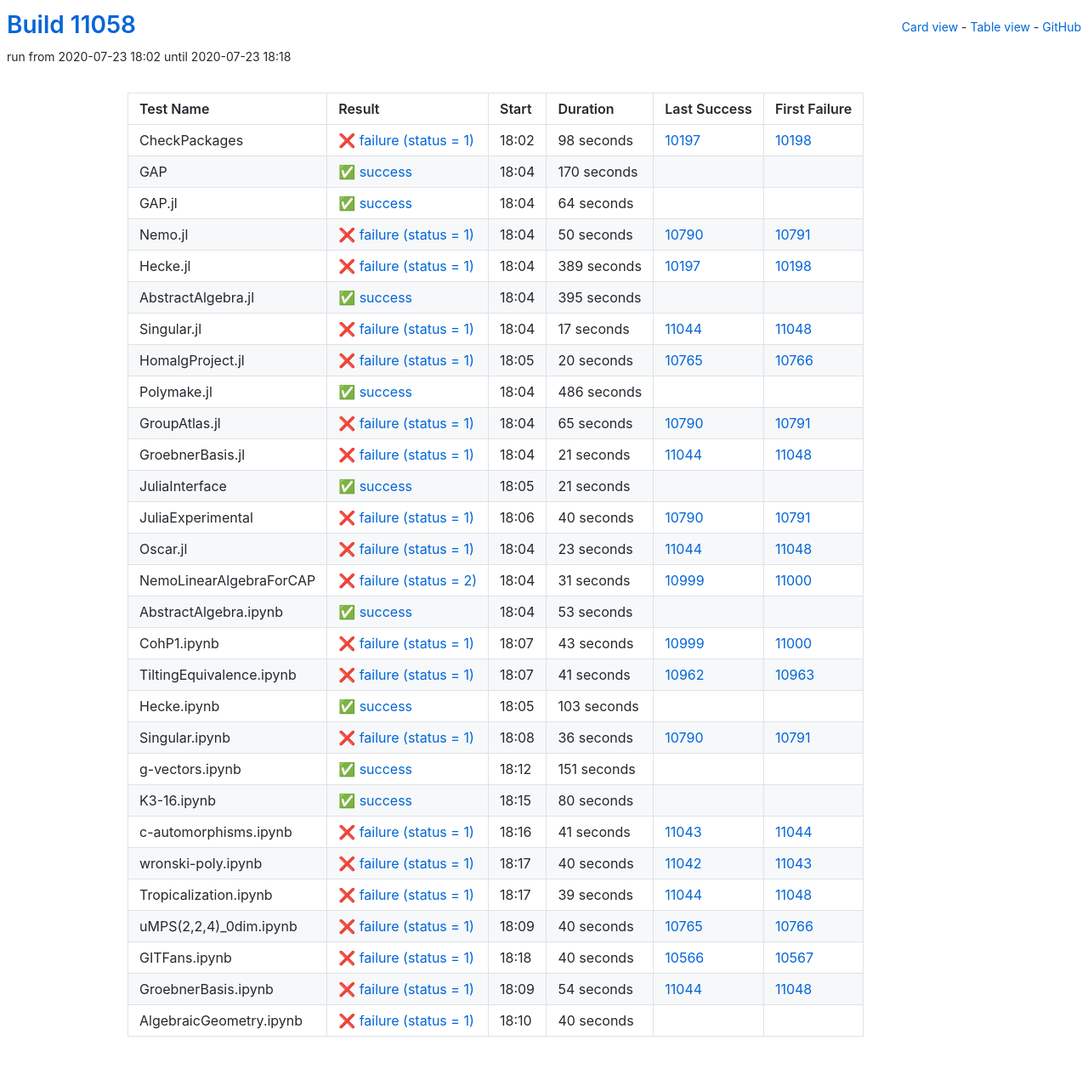
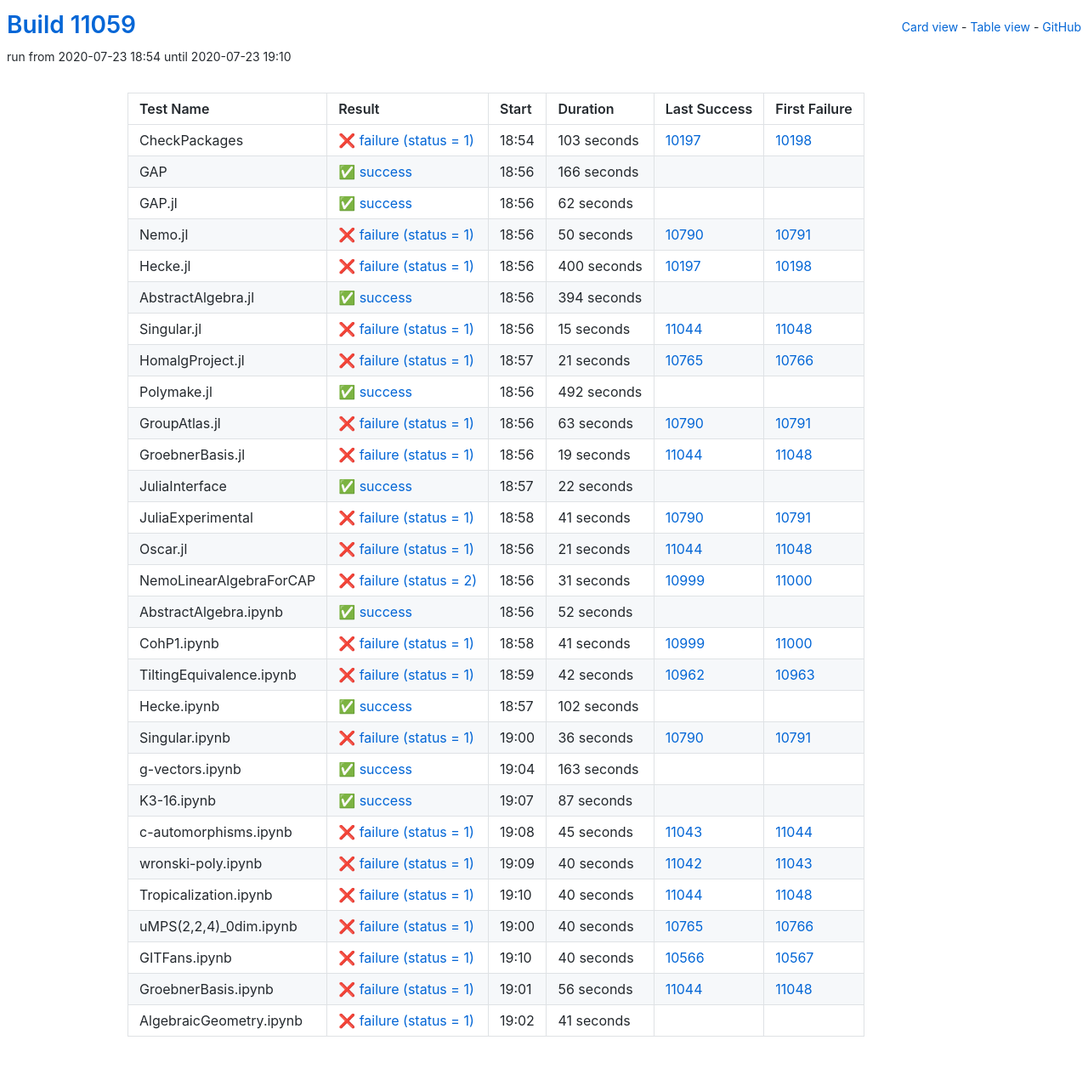
Before and after one commit to oscar-system/oscar-ci-status, a Jekyll site: the page built from table.html, in a window 1280 px wide. Shown: the whole page at 85% size. Built offline with Jekyll 4.4.1, drawn with Linux system fonts in a browser that asks for light colours.

Commit message:
Build #11059

```diff
--- a/_data/ci.yml
+++ b/_data/ci.yml
@@ -1,6 +1,6 @@
 ---
-build: 11058
-build_url: https://oscarci.mathematik.uni-kl.de/job/oscar/11058/
+build: 11059
+build_url: https://oscarci.mathematik.uni-kl.de/job/oscar/11059/
 job: oscar
 organization: oscar-system
 repo: oscar-ci-status
@@ -8,44 +8,44 @@
 tests:
 - name: CheckPackages
   id: checkpackages
-  log: https://oscarci.mathematik.uni-kl.de/job/oscar/11058/artifact/logs/build-11058/CheckPackages.log
-  start: 2020-07-23 18:02
+  log: https://oscarci.mathematik.uni-kl.de/job/oscar/11059/artifact/logs/build-11059/CheckPackages.log
+  start: 2020-07-23 18:54
   success: false
   exitcode: 1
   status: failure
-  duration: 98
+  duration: 103
   last_success: 10197
   last_success_url: https://oscarci.mathematik.uni-kl.de/job/oscar/10197/
   first_failure: 10198
   first_failure_url: https://oscarci.mathematik.uni-kl.de/job/oscar/10198/
 - name: GAP
   id: gap
-  log: https://oscarci.mathematik.uni-kl.de/job/oscar/11058/artifact/logs/build-11058/GAP.log
-  start: 2020-07-23 18:04
+  log: https://oscarci.mathematik.uni-kl.de/job/oscar/11059/artifact/logs/build-11059/GAP.log
+  start: 2020-07-23 18:56
   success: true
   exitcode: 0
   status: success
-  duration: 170
+  duration: 166
   last_success: false
   last_success_url:
   first_failure: false
   first_failure_url:
 - name: GAP.jl
   id: gap-jl
-  log: https://oscarci.mathematik.uni-kl.de/job/oscar/11058/artifact/logs/build-11058/GAP.jl.log
-  start: 2020-07-23 18:04
+  log: https://oscarci.mathematik.uni-kl.de/job/oscar/11059/artifact/logs/build-11059/GAP.jl.log
+  start: 2020-07-23 18:56
   success: true
   exitcode: 0
   status: success
-  duration: 64
+  duration: 62
   last_success: false
   last_success_url:
   first_failure: false
   first_failure_url:
 - name: Nemo.jl
   id: nemo-jl
-  log: https://oscarci.mathematik.uni-kl.de/job/oscar/11058/artifact/logs/build-11058/Nemo.jl.log
-  start: 2020-07-23 18:04
+  log: https://oscarci.mathematik.uni-kl.de/job/oscar/11059/artifact/logs/build-11059/Nemo.jl.log
+  start: 2020-07-23 18:56
   success: false
   exitcode: 1
   status: failure
@@ -56,80 +56,116 @@
   first_failure_url: https://oscarci.mathematik.uni-kl.de/job/oscar/10791/
 - name: Hecke.jl
   id: hecke-jl
-  log: https://oscarci.mathematik.uni-kl.de/job/oscar/11058/artifact/logs/build-11058/Hecke.jl.log
-  start: 2020-07-23 18:04
+  log: https://oscarci.mathematik.uni-kl.de/job/oscar/11059/artifact/logs/build-11059/Hecke.jl.log
+  start: 2020-07-23 18:56
   success: false
   exitcode: 1
   status: failure
-  duration: 389
+  duration: 400
   last_success: 10197
   last_success_url: https://oscarci.mathematik.uni-kl.de/job/oscar/10197/
   first_failure: 10198
   first_failure_url: https://oscarci.mathematik.uni-kl.de/job/oscar/10198/
 - name: AbstractAlgebra.jl
   id: abstractalgebra-jl
-  log: https://oscarci.mathematik.uni-kl.de/job/oscar/11058/artifact/logs/build-11058/AbstractAlgebra.jl.log
-  start: 2020-07-23 18:04
+  log: https://oscarci.mathematik.uni-kl.de/job/oscar/11059/artifact/logs/build-11059/AbstractAlgebra.jl.log
+  start: 2020-07-23 18:56
   success: true
   exitcode: 0
   status: success
-  duration: 395
+  duration: 394
   last_success: false
   last_success_url:
   first_failure: false
   first_failure_url:
 - name: Singular.jl
   id: singular-jl
-  log: https://oscarci.mathematik.uni-kl.de/job/oscar/11058/artifact/logs/build-11058/Singular.jl.log
-  start: 2020-07-23 18:04
+  log: https://oscarci.mathematik.uni-kl.de/job/oscar/11059/artifact/logs/build-11059/Singular.jl.log
+  start: 2020-07-23 18:56
   success: false
   exitcode: 1
   status: failure
-  duration: 17
+  duration: 15
   last_success: 11044
   last_success_url: https://oscarci.mathematik.uni-kl.de/job/oscar/11044/
   first_failure: 11048
   first_failure_url: https://oscarci.mathematik.uni-kl.de/job/oscar/11048/
 - name: HomalgProject.jl
   id: homalgproject-jl
-  log: https://oscarci.mathematik.uni-kl.de/job/oscar/11058/artifact/logs/build-11058/HomalgProject.jl.log
-  start: 2020-07-23 18:05
+  log: https://oscarci.mathematik.uni-kl.de/job/oscar/11059/artifact/logs/build-11059/HomalgProject.jl.log
+  start: 2020-07-23 18:57
   success: false
   exitcode: 1
   status: failure
-  duration: 20
+  duration: 21
   last_success: 10765
   last_success_url: https://oscarci.mathematik.uni-kl.de/job/oscar/10765/
   first_failure: 10766
   first_failure_url: https://oscarci.mathematik.uni-kl.de/job/oscar/10766/
 - name: Polymake.jl
   id: polymake-jl
-  log: https://oscarci.mathematik.uni-kl.de/job/oscar/11058/artifact/logs/build-11058/Polymake.jl.log
-  start: 2020-07-23 18:04
+  log: https://oscarci.mathematik.uni-kl.de/job/oscar/11059/artifact/logs/build-11059/Polymake.jl.log
+  start: 2020-07-23 18:56
   success: true
   exitcode: 0
   status: success
-  duration: 486
+  duration: 492
   last_success: false
   last_success_url:
   first_failure: false
   first_failure_url:
 - name: GroupAtlas.jl
   id: groupatlas-jl
-  log: https://oscarci.mathematik.uni-kl.de/job/oscar/11058/artifact/logs/build-11058/GroupAtlas.jl.log
-  start: 2020-07-23 18:04
+  log: https://oscarci.mathematik.uni-kl.de/job/oscar/11059/artifact/logs/build-11059/GroupAtlas.jl.log
+  start: 2020-07-23 18:56
   success: false
   exitcode: 1
   status: failure
-  duration: 65
+  duration: 63
   last_success: 10790
   last_success_url: https://oscarci.mathematik.uni-kl.de/job/oscar/10790/
   first_failure: 10791
   first_failure_url: https://oscarci.mathematik.uni-kl.de/job/oscar/10791/
 - name: GroebnerBasis.jl
   id: groebnerbasis-jl
-  log: https://oscarci.mathematik.uni-kl.de/job/oscar/11058/artifact/logs/build-11058/GroebnerBasis.jl.log
-  start: 2020-07-23 18:04
+  log: https://oscarci.mathematik.uni-kl.de/job/oscar/11059/artifact/logs/build-11059/GroebnerBasis.jl.log
+  start: 2020-07-23 18:56
+  success: false
+  exitcode: 1
+  status: failure
+  duration: 19
+  last_success: 11044
+  last_success_url: https://oscarci.mathematik.uni-kl.de/job/oscar/11044/
+  first_failure: 11048
+  first_failure_url: https://oscarci.mathematik.uni-kl.de/job/oscar/11048/
+- name: JuliaInterface
+  id: juliainterface
+  log: https://oscarci.mathematik.uni-kl.de/job/oscar/11059/artifact/logs/build-11059/JuliaInterface.log
+  start: 2020-07-23 18:57
+  success: true
+  exitcode: 0
+  status: success
+  duration: 22
+  last_success: false
+  last_success_url:
+  first_failure: false
+  first_failure_url:
+- name: JuliaExperimental
+  id: juliaexperimental
+  log: https://oscarci.mathematik.uni-kl.de/job/oscar/11059/artifact/logs/build-11059/JuliaExperimental.log
+  start: 2020-07-23 18:58
+  success: false
+  exitcode: 1
+  status: failure
+  duration: 41
+  last_success: 10790
+  last_success_url: https://oscarci.mathematik.uni-kl.de/job/oscar/10790/
+  first_failure: 10791
+  first_failure_url: https://oscarci.mathematik.uni-kl.de/job/oscar/10791/
+- name: Oscar.jl
+  id: oscar-jl
+  log: https://oscarci.mathematik.uni-kl.de/job/oscar/11059/artifact/logs/build-11059/Oscar.jl.log
+  start: 2020-07-23 18:56
   success: false
   exitcode: 1
   status: failure
@@ -138,46 +174,10 @@
   last_success_url: https://oscarci.mathematik.uni-kl.de/job/oscar/11044/
   first_failure: 11048
   first_failure_url: https://oscarci.mathematik.uni-kl.de/job/oscar/11048/
-- name: JuliaInterface
-  id: juliainterface
-  log: https://oscarci.mathematik.uni-kl.de/job/oscar/11058/artifact/logs/build-11058/JuliaInterface.log
-  start: 2020-07-23 18:05
-  success: true
-  exitcode: 0
-  status: success
-  duration: 21
-  last_success: false
-  last_success_url:
-  first_failure: false
-  first_failure_url:
-- name: JuliaExperimental
-  id: juliaexperimental
-  log: https://oscarci.mathematik.uni-kl.de/job/oscar/11058/artifact/logs/build-11058/JuliaExperimental.log
-  start: 2020-07-23 18:06
-  success: false
-  exitcode: 1
-  status: failure
-  duration: 40
-  last_success: 10790
-  last_success_url: https://oscarci.mathematik.uni-kl.de/job/oscar/10790/
-  first_failure: 10791
-  first_failure_url: https://oscarci.mathematik.uni-kl.de/job/oscar/10791/
-- name: Oscar.jl
-  id: oscar-jl
-  log: https://oscarci.mathematik.uni-kl.de/job/oscar/11058/artifact/logs/build-11058/Oscar.jl.log
-  start: 2020-07-23 18:04
-  success: false
-  exitcode: 1
-  status: failure
-  duration: 23
-  last_success: 11044
-  last_success_url: https://oscarci.mathematik.uni-kl.de/job/oscar/11044/
-  first_failure: 11048
-  first_failure_url: https://oscarci.mathematik.uni-kl.de/job/oscar/11048/
 - name: NemoLinearAlgebraForCAP
   id: nemolinearalgebraforcap
-  log: https://oscarci.mathematik.uni-kl.de/job/oscar/11058/artifact/logs/build-11058/NemoLinearAlgebraForCAP.log
-  start: 2020-07-23 18:04
+  log: https://oscarci.mathematik.uni-kl.de/job/oscar/11059/artifact/logs/build-11059/NemoLinearAlgebraForCAP.log
+  start: 2020-07-23 18:56
   success: false
   exitcode: 2
   status: failure
@@ -188,56 +188,56 @@
   first_failure_url: https://oscarci.mathematik.uni-kl.de/job/oscar/11000/
 - name: AbstractAlgebra.ipynb
   id: abstractalgebra-ipynb
-  log: https://oscarci.mathematik.uni-kl.de/job/oscar/11058/artifact/logs/build-11058/AbstractAlgebra.ipynb.log
-  start: 2020-07-23 18:04
+  log: https://oscarci.mathematik.uni-kl.de/job/oscar/11059/artifact/logs/build-11059/AbstractAlgebra.ipynb.log
+  start: 2020-07-23 18:56
   success: true
   exitcode: 0
   status: success
-  duration: 53
+  duration: 52
   last_success: false
   last_success_url:
   first_failure: false
   first_failure_url:
 - name: CohP1.ipynb
   id: cohp1-ipynb
-  log: https://oscarci.mathematik.uni-kl.de/job/oscar/11058/artifact/logs/build-11058/CohP1.ipynb.log
-  start: 2020-07-23 18:07
+  log: https://oscarci.mathematik.uni-kl.de/job/oscar/11059/artifact/logs/build-11059/CohP1.ipynb.log
+  start: 2020-07-23 18:58
   success: false
   exitcode: 1
   status: failure
-  duration: 43
+  duration: 41
   last_success: 10999
   last_success_url: https://oscarci.mathematik.uni-kl.de/job/oscar/10999/
   first_failure: 11000
   first_failure_url: https://oscarci.mathematik.uni-kl.de/job/oscar/11000/
 - name: TiltingEquivalence.ipynb
   id: tiltingequivalence-ipynb
-  log: https://oscarci.mathematik.uni-kl.de/job/oscar/11058/artifact/logs/build-11058/TiltingEquivalence.ipynb.log
-  start: 2020-07-23 18:07
+  log: https://oscarci.mathematik.uni-kl.de/job/oscar/11059/artifact/logs/build-11059/TiltingEquivalence.ipynb.log
+  start: 2020-07-23 18:59
   success: false
   exitcode: 1
   status: failure
-  duration: 41
+  duration: 42
   last_success: 10962
   last_success_url: https://oscarci.mathematik.uni-kl.de/job/oscar/10962/
   first_failure: 10963
   first_failure_url: https://oscarci.mathematik.uni-kl.de/job/oscar/10963/
 - name: Hecke.ipynb
   id: hecke-ipynb
-  log: https://oscarci.mathematik.uni-kl.de/job/oscar/11058/artifact/logs/build-11058/Hecke.ipynb.log
-  start: 2020-07-23 18:05
+  log: https://oscarci.mathematik.uni-kl.de/job/oscar/11059/artifact/logs/build-11059/Hecke.ipynb.log
+  start: 2020-07-23 18:57
   success: true
   exitcode: 0
   status: success
-  duration: 103
+  duration: 102
   last_success: false
   last_success_url:
   first_failure: false
   first_failure_url:
 - name: Singular.ipynb
   id: singular-ipynb
-  log: https://oscarci.mathematik.uni-kl.de/job/oscar/11058/artifact/logs/build-11058/Singular.ipynb.log
-  start: 2020-07-23 18:08
+  log: https://oscarci.mathematik.uni-kl.de/job/oscar/11059/artifact/logs/build-11059/Singular.ipynb.log
+  start: 2020-07-23 19:00
   success: false
   exitcode: 1
   status: failure
@@ -248,44 +248,44 @@
   first_failure_url: https://oscarci.mathematik.uni-kl.de/job/oscar/10791/
 - name: g-vectors.ipynb
   id: g-vectors-ipynb
-  log: https://oscarci.mathematik.uni-kl.de/job/oscar/11058/artifact/logs/build-11058/g-vectors.ipynb.log
-  start: 2020-07-23 18:12
+  log: https://oscarci.mathematik.uni-kl.de/job/oscar/11059/artifact/logs/build-11059/g-vectors.ipynb.log
+  start: 2020-07-23 19:04
   success: true
   exitcode: 0
   status: success
-  duration: 151
+  duration: 163
   last_success: false
   last_success_url:
   first_failure: false
   first_failure_url:
 - name: K3-16.ipynb
   id: k3-16-ipynb
-  log: https://oscarci.mathematik.uni-kl.de/job/oscar/11058/artifact/logs/build-11058/K3-16.ipynb.log
-  start: 2020-07-23 18:15
+  log: https://oscarci.mathematik.uni-kl.de/job/oscar/11059/artifact/logs/build-11059/K3-16.ipynb.log
+  start: 2020-07-23 19:07
   success: true
   exitcode: 0
   status: success
-  duration: 80
+  duration: 87
   last_success: false
   last_success_url:
   first_failure: false
   first_failure_url:
 - name: c-automorphisms.ipynb
   id: c-automorphisms-ipynb
-  log: https://oscarci.mathematik.uni-kl.de/job/oscar/11058/artifact/logs/build-11058/c-automorphisms.ipynb.log
-  start: 2020-07-23 18:16
+  log: https://oscarci.mathematik.uni-kl.de/job/oscar/11059/artifact/logs/build-11059/c-automorphisms.ipynb.log
+  start: 2020-07-23 19:08
   success: false
   exitcode: 1
   status: failure
-  duration: 41
+  duration: 45
   last_success: 11043
   last_success_url: https://oscarci.mathematik.uni-kl.de/job/oscar/11043/
   first_failure: 11044
   first_failure_url: https://oscarci.mathematik.uni-kl.de/job/oscar/11044/
 - name: wronski-poly.ipynb
   id: wronski-poly-ipynb
-  log: https://oscarci.mathematik.uni-kl.de/job/oscar/11058/artifact/logs/build-11058/wronski-poly.ipynb.log
-  start: 2020-07-23 18:17
+  log: https://oscarci.mathematik.uni-kl.de/job/oscar/11059/artifact/logs/build-11059/wronski-poly.ipynb.log
+  start: 2020-07-23 19:09
   success: false
   exitcode: 1
   status: failure
@@ -296,20 +296,20 @@
   first_failure_url: https://oscarci.mathematik.uni-kl.de/job/oscar/11043/
 - name: Tropicalization.ipynb
   id: tropicalization-ipynb
-  log: https://oscarci.mathematik.uni-kl.de/job/oscar/11058/artifact/logs/build-11058/Tropicalization.ipynb.log
-  start: 2020-07-23 18:17
+  log: https://oscarci.mathematik.uni-kl.de/job/oscar/11059/artifact/logs/build-11059/Tropicalization.ipynb.log
+  start: 2020-07-23 19:10
   success: false
   exitcode: 1
   status: failure
-  duration: 39
+  duration: 40
   last_success: 11044
   last_success_url: https://oscarci.mathematik.uni-kl.de/job/oscar/11044/
   first_failure: 11048
   first_failure_url: https://oscarci.mathematik.uni-kl.de/job/oscar/11048/
 - name: uMPS(2,2,4)_0dim.ipynb
   id: umps-2-2-4-0dim-ipynb
-  log: https://oscarci.mathematik.uni-kl.de/job/oscar/11058/artifact/logs/build-11058/uMPS-2-2-4-_0dim.ipynb.log
-  start: 2020-07-23 18:09
+  log: https://oscarci.mathematik.uni-kl.de/job/oscar/11059/artifact/logs/build-11059/uMPS-2-2-4-_0dim.ipynb.log
+  start: 2020-07-23 19:00
   success: false
   exitcode: 1
   status: failure
@@ -320,8 +320,8 @@
   first_failure_url: https://oscarci.mathematik.uni-kl.de/job/oscar/10766/
 - name: GITFans.ipynb
   id: gitfans-ipynb
-  log: https://oscarci.mathematik.uni-kl.de/job/oscar/11058/artifact/logs/build-11058/GITFans.ipynb.log
-  start: 2020-07-23 18:18
+  log: https://oscarci.mathematik.uni-kl.de/job/oscar/11059/artifact/logs/build-11059/GITFans.ipynb.log
+  start: 2020-07-23 19:10
   success: false
   exitcode: 1
   status: failure
@@ -332,24 +332,24 @@
   first_failure_url: https://oscarci.mathematik.uni-kl.de/job/oscar/10567/
 - name: GroebnerBasis.ipynb
   id: groebnerbasis-ipynb
-  log: https://oscarci.mathematik.uni-kl.de/job/oscar/11058/artifact/logs/build-11058/GroebnerBasis.ipynb.log
-  start: 2020-07-23 18:09
+  log: https://oscarci.mathematik.uni-kl.de/job/oscar/11059/artifact/logs/build-11059/GroebnerBasis.ipynb.log
+  start: 2020-07-23 19:01
   success: false
   exitcode: 1
   status: failure
-  duration: 54
+  duration: 56
   last_success: 11044
   last_success_url: https://oscarci.mathematik.uni-kl.de/job/oscar/11044/
   first_failure: 11048
   first_failure_url: https://oscarci.mathematik.uni-kl.de/job/oscar/11048/
 - name: AlgebraicGeometry.ipynb
   id: algebraicgeometry-ipynb
-  log: https://oscarci.mathematik.uni-kl.de/job/oscar/11058/artifact/logs/build-11058/AlgebraicGeometry.ipynb.log
-  start: 2020-07-23 18:10
+  log: https://oscarci.mathematik.uni-kl.de/job/oscar/11059/artifact/logs/build-11059/AlgebraicGeometry.ipynb.log
+  start: 2020-07-23 19:02
   success: false
   exitcode: 1
   status: failure
-  duration: 40
+  duration: 41
   last_success: false
   last_success_url:
   first_failure: false
```
Also changed, not shown: README.md.
